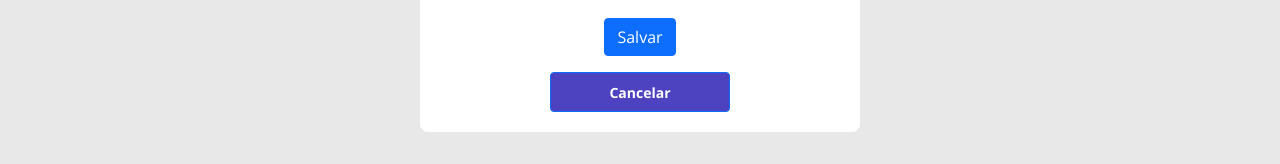
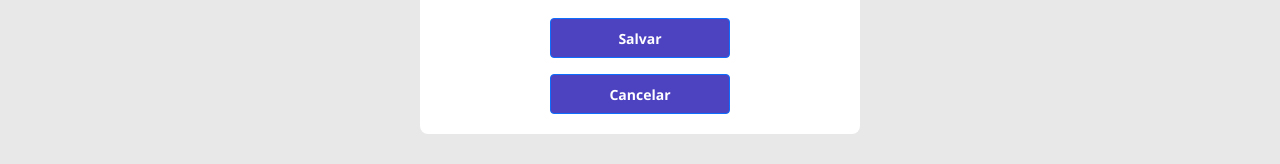
Before and after one commit to paulostryder/dsmovie, a React (Create React App) app in the folder frontend/: page /form/1 in a window 1280 px wide. Shown: the part 656-820 px from the top of the page. Built offline with nearby package versions, Linux system fonts and the light colour scheme.

Commit message:
Navigation buttons

```diff
--- a/frontend/src/components/MovieCard/index.tsx
+++ b/frontend/src/components/MovieCard/index.tsx
@@ -1,4 +1,5 @@
 import MovieScore from "components/MovieScore";
+import { Link } from "react-router-dom";
 function MovieCard() {
 
     const movie = {
@@ -17,7 +18,10 @@ function MovieCard() {
             <div className="dsmovie-card-bottom-container">
                 <h3>{movie.title}</h3>
                 <MovieScore />
-                <div className="btn btn-primary dsmovie-btn">Avaliar</div>
+
+                <Link to={`/form/${movie.id}`}>
+                    <div className="btn btn-primary dsmovie-btn">Avaliar</div>
+                </Link>
             </div>
         </div>
 
--- a/frontend/src/pages/Form/index.tsx
+++ b/frontend/src/pages/Form/index.tsx
@@ -1,3 +1,4 @@
+import { Link } from 'react-router-dom';
 import './styles.css'
 function Form() {
     const movie = {
@@ -30,11 +31,13 @@ return (
                         </select>
                     </div>
                     <div className="dsmovie-form-btn-container">
-                    <button type="submit" className="btn btn-primary dsmovie-
-            btn">Salvar</button>
+                        <button type="submit" className="btn btn-primary dsmovie-btn">Salvar</button>
                     </div>
                 </form >
+                <Link to="/" >
                     <button className="btn btn-primary dsmovie-btn mt-3">Cancelar</button>
+                </Link>
+
             </div >
         </div >
     );
```
Lines whose indentation alone changed are shown as unchanged.
